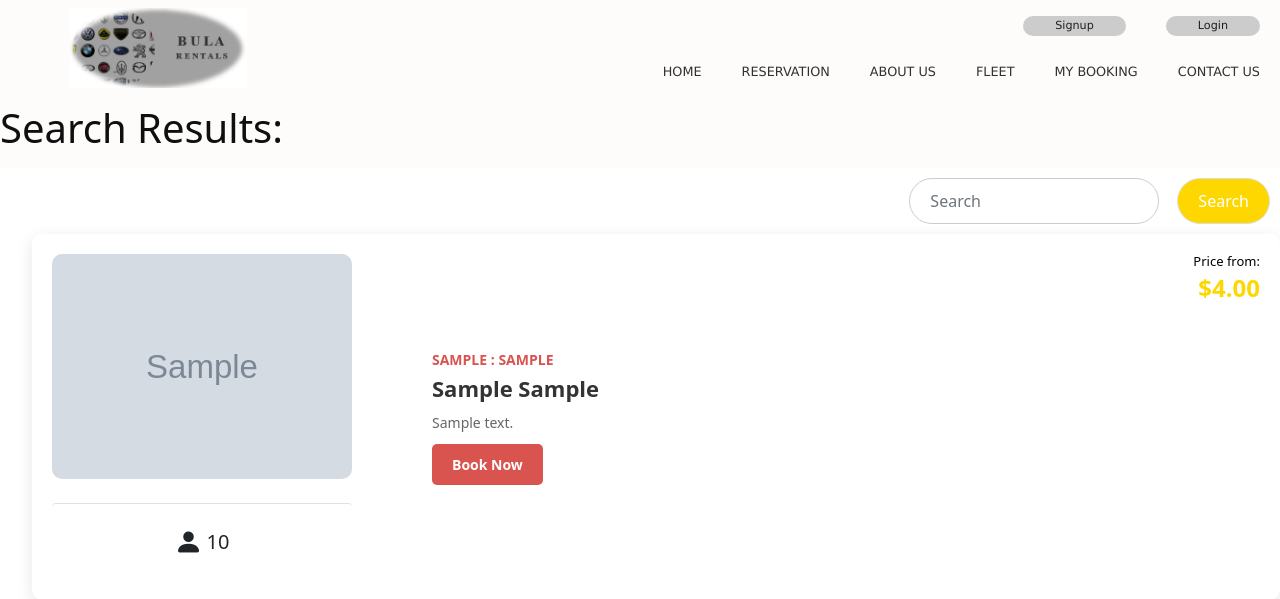
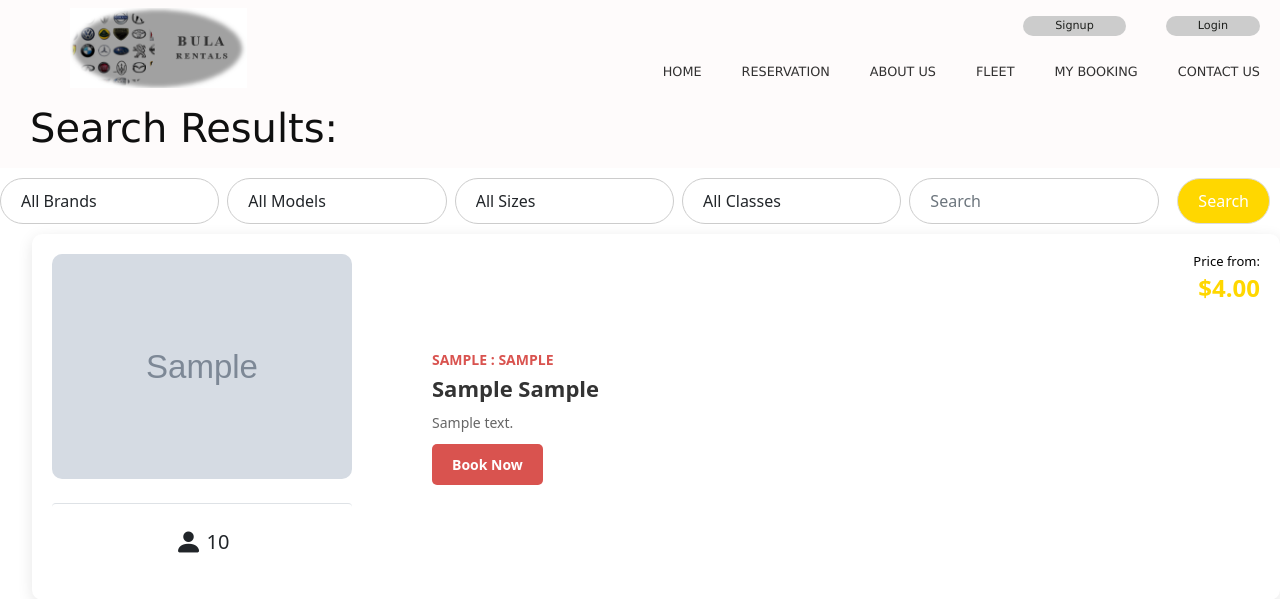
Before and after one commit to clintakp/Bula-Rentals, a Django app: page /vehicle_search in a window 1280 px wide. Shown: the top 599 px of the page. Run offline with Django 5.2, Linux system fonts and the light colour scheme; tables that the repository leaves empty hold one stand-in row (values such as "Sample post"); grey boxes marked "Sample" are stand-in pictures; some libraries are stand-ins or nearby versions.

Commit message:
Update Vehicles_Search.html

```diff
--- a/Bula-Rentals-Website(main)/Bularentalswebsite/templates/home/Vehicles_Search.html
+++ b/Bula-Rentals-Website(main)/Bularentalswebsite/templates/home/Vehicles_Search.html
@@ -3,15 +3,57 @@
 {% load static %}
 {% block content %}
 <header>
-    <h1>Search Results:</h1>
+    <div class="Searchheader">
+        <h1> Search Results: </h1>
+    </div>
 </header>
 
-<!--Search Form-->
-<form class = searchbuttonform method="get" action="{% url 'vehicle_search' %}" class="d-flex">
-    <input class="form-control me-2" type="text" name="q" placeholder="Search" aria-label="Search">
+<!-- Search Form -->
+<form class="searchbuttonform" method="get" action="{% url 'vehicle_search' %}" class="d-flex">
+
+    <select name="brand" class="form-control me-2">
+        <option value="">All Brands</option>
+        <option value="Honda" {% if brand_filter == 'Honda' %}selected{% endif %}>Honda</option>
+        <option value="Ford" {% if brand_filter == 'Ford' %}selected{% endif %}>Ford</option>
+        <option value="Chevrolet" {% if brand_filter == 'Chevrolet' %}selected{% endif %}>Chevrolet</option>
+        <option value="Toyota" {% if brand_filter == 'Toyota' %}selected{% endif %}>Toyota</option>
+        <option value="Nissan" {% if brand_filter == 'Nissan' %}selected{% endif %}>Nissan</option>
+        <option value="Chrisler" {% if brand_filter == 'Chrysler' %}selected{% endif %}>Chrysler</option>
+        <option value="Jeep" {% if brand_filter == 'Jeep' %}selected{% endif %}>Jeep</option>
+        <option value="Kia" {% if brand_filter == 'Kia' %}selected{% endif %}>Kia</option>
+        <option value="Hyundai" {% if brand_filter == 'Hyundai' %}selected{% endif %}>Hyundai</option>
+    </select>
+
+    <select name="model" class="form-control me-2">
+        <option value="">All Models</option>
+        <option value="Civic" {% if model_filter == 'Civic' %}selected{% endif %}>Civic</option>
+        <option value="CR-V" {% if model_filter == 'CR-V' %}selected{% endif %}>CR-V</option>
+        <option value="Explorer" {% if model_filter == 'Explorer' %}selected{% endif %}>Explorer</option>
+        <option value="Malibu" {% if model_filter == 'Malibu' %}selected{% endif %}>Malibu</option>
+        <option value="Highlander" {% if model_filter == 'Highlander' %}selected{% endif %}>Explorer</option>
+        <option value="Corolla" {% if model_filter == 'Corolla' %}selected{% endif %}>Corolla</option>
+    </select>
+
+    <select name="size" class="form-control me-2">
+        <option value="">All Sizes</option>
+        <option value="Small" {% if size_filter == 'Small' %}selected{% endif %}>Small</option>
+        <option value="Medium" {% if size_filter == 'Medium' %}selected{% endif %}>Medium</option>
+        <option value="Large" {% if size_filter == 'Large' %}selected{% endif %}>Large</option>
+    </select>
+
+    <select name="classes" class="form-control me-2">
+        <option value="">All Classes</option>
+        <option value="Economy" {% if classes_filter == 'Economy' %}selected{% endif %}>Economy</option>
+        <option value="Hybrid" {% if classes_filter == 'Hybrid' %}selected{% endif %}>Hybrid</option>
+        <option value="Premium" {% if classes_filter == 'Premium' %}selected{% endif %}>Premium</option>
+        <option value="Luxury" {% if classes_filter == 'Luxury' %}selected{% endif %}>Luxury</option>
+    </select>
+
+    <input class="form-control me-2" type="text" name="q" placeholder="Search" aria-label="Search" value="{{ request.GET.q }}" maxlength="50">
+
     <button class="btn-outline-success" type="submit">Search</button>
 </form>
-<!--End of Search Form-->
+<!-- End of Search Form -->
 
 {% if vehicles %}
     <ul>
```
